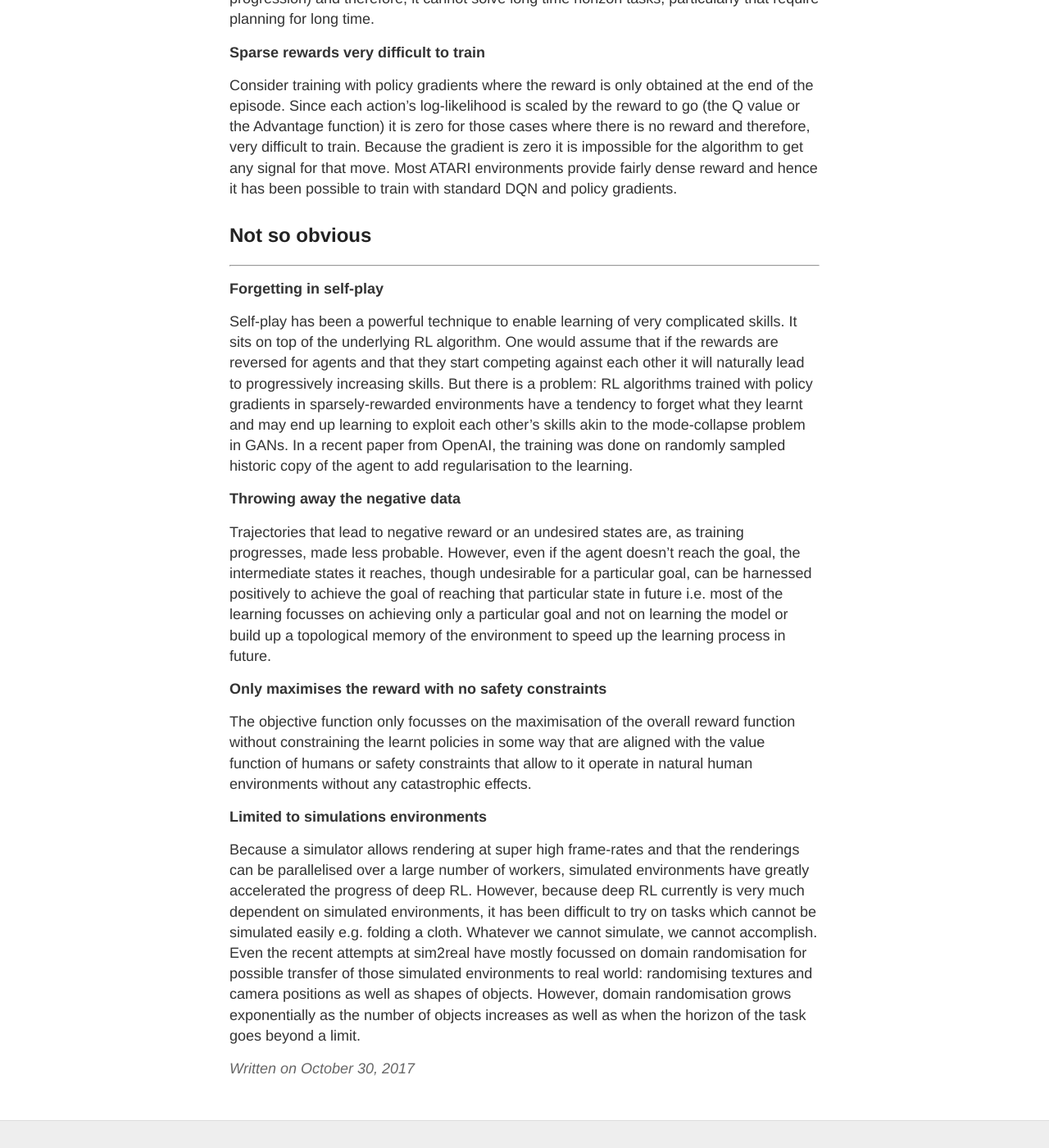
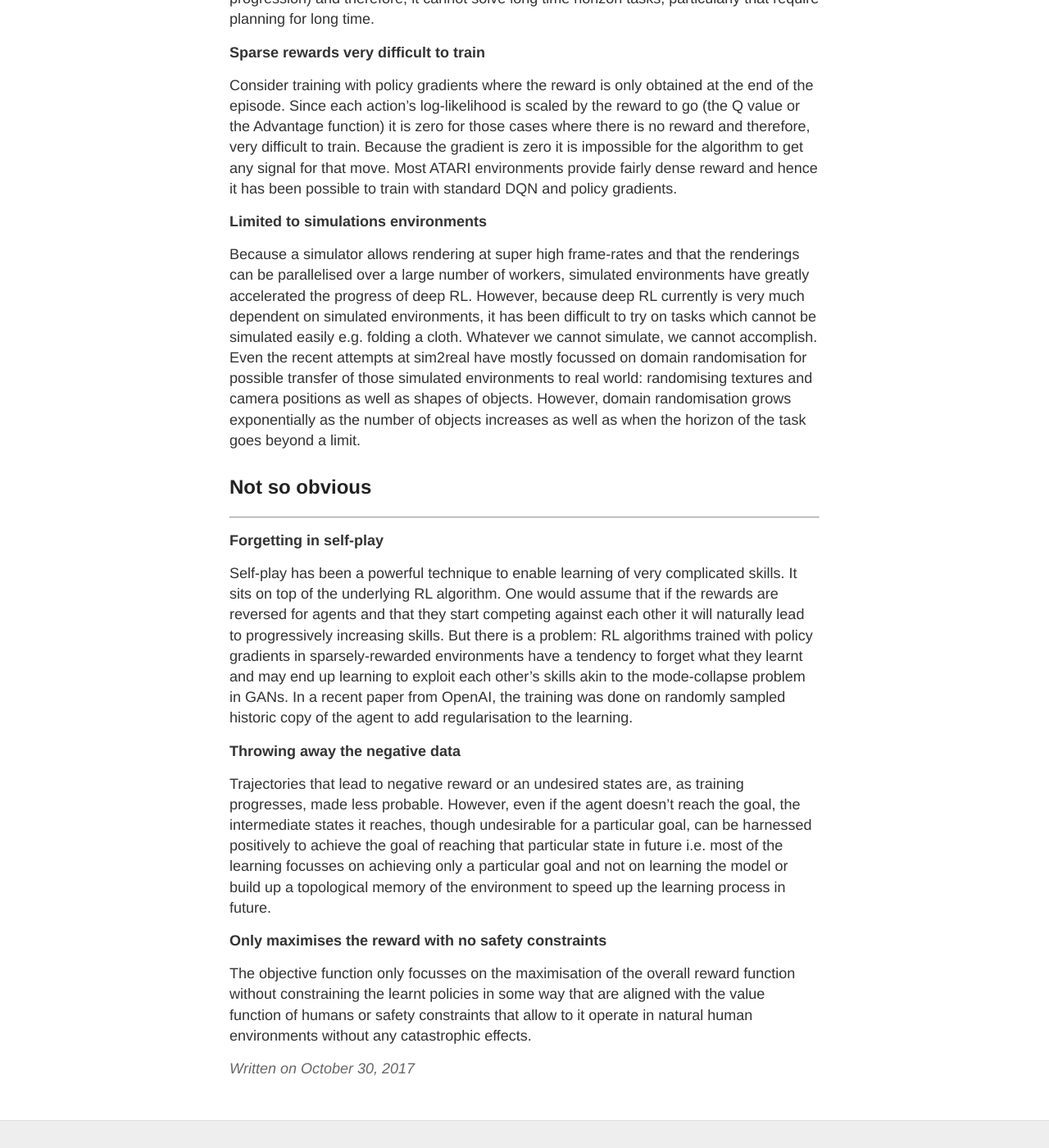
Before and after one commit to ankurhanda/ankurhanda.github.io, a Jekyll site: the page built from _posts/2017-10-30-current-deep-rl.md, in a window 1280 px wide and 1400 px high, scrolled down 1812 px. Shown: the whole window at 82% size. Built offline with Jekyll 4.4.1, drawn with Linux system fonts in a browser that asks for light colours; our own code applies the rules of GitHub Pages for plain Markdown files; some of the changed lines change nothing that is shown.

Commit message:
update from not-obvs to obvs
Signed-off-by: ankur handa <ankurhanda@ankurs-MacBook-Pro.local>

```diff
--- a/_posts/2017-10-30-current-deep-rl.md
+++ b/_posts/2017-10-30-current-deep-rl.md
@@ -29,6 +29,10 @@ Using a fixed gamma, the discount factor, already limits the number of time step
 
 Consider training with policy gradients where the reward is only obtained at the end of the episode. Since each action’s log-likelihood is scaled by the reward to go (the Q value or the Advantage function) it is zero for those cases where there is no reward and therefore, very difficult to train. Because the gradient is zero it is impossible for the algorithm to get any signal for that move. Most ATARI environments provide fairly dense reward and hence it has been possible to train with standard DQN and policy gradients.
 
+**Limited to simulations environments**
+
+Because a simulator allows rendering at super high frame-rates and that the renderings can be parallelised over a large number of workers, simulated environments have greatly accelerated the progress of deep RL. However, because deep RL currently is very much dependent on simulated environments, it has been difficult to try on tasks which cannot be simulated easily e.g. folding a cloth. Whatever we cannot simulate, we cannot accomplish. Even the recent attempts at sim2real have mostly focussed on domain randomisation for possible transfer of those simulated environments to real world: randomising textures and camera positions as well as shapes of objects. However, domain randomisation grows exponentially as the number of objects increases as well as when the horizon of the task goes beyond a limit.
+
 ## Not so obvious
 ---
 
@@ -43,7 +47,3 @@ Trajectories that lead to negative reward or an undesired states are, as trainin
 **Only maximises the reward with no safety constraints**
 
 The objective function only focusses on the maximisation of the overall reward function without constraining the learnt policies in some way that are aligned with the value function of humans or safety constraints that allow to it operate in natural human environments without any catastrophic effects.
-
-**Limited to simulations environments**
-
-Because a simulator allows rendering at super high frame-rates and that the renderings can be parallelised over a large number of workers, simulated environments have greatly accelerated the progress of deep RL. However, because deep RL currently is very much dependent on simulated environments, it has been difficult to try on tasks which cannot be simulated easily e.g. folding a cloth. Whatever we cannot simulate, we cannot accomplish. Even the recent attempts at sim2real have mostly focussed on domain randomisation for possible transfer of those simulated environments to real world: randomising textures and camera positions as well as shapes of objects. However, domain randomisation grows exponentially as the number of objects increases as well as when the horizon of the task goes beyond a limit.
```
